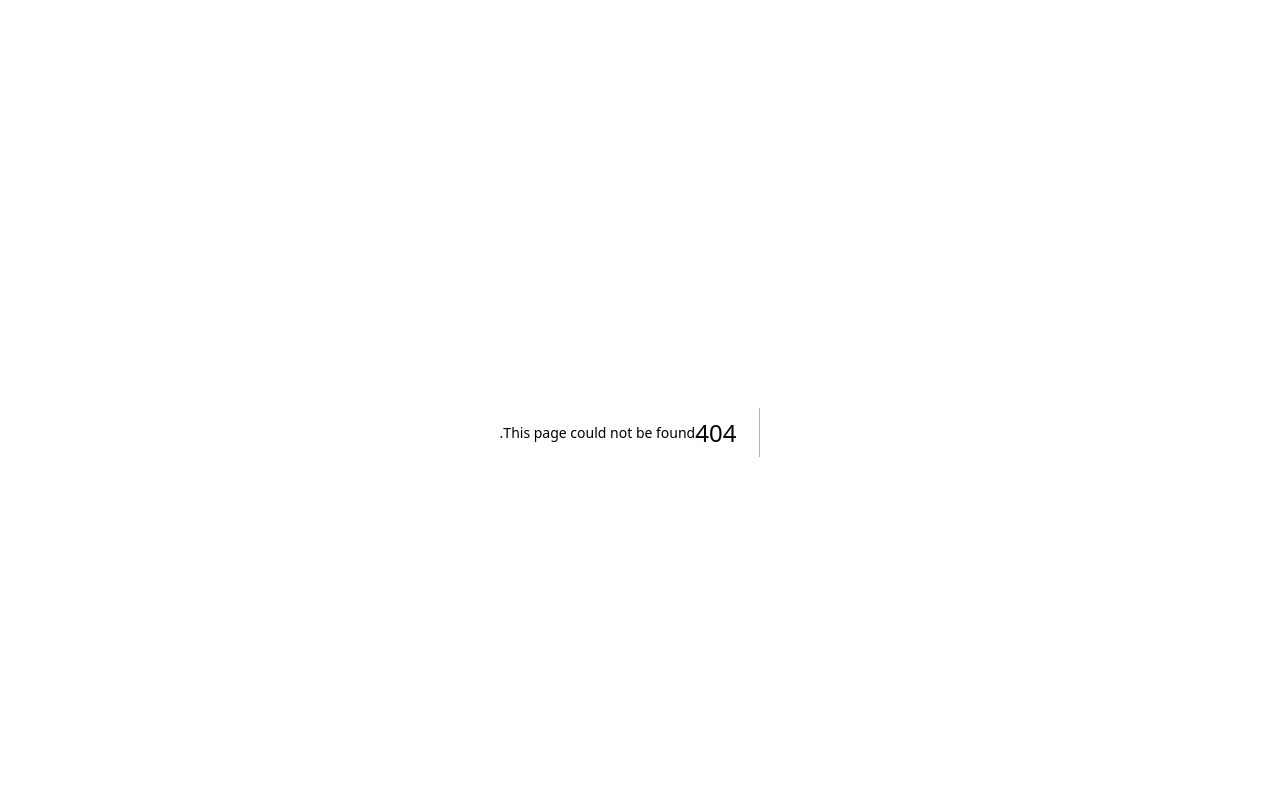
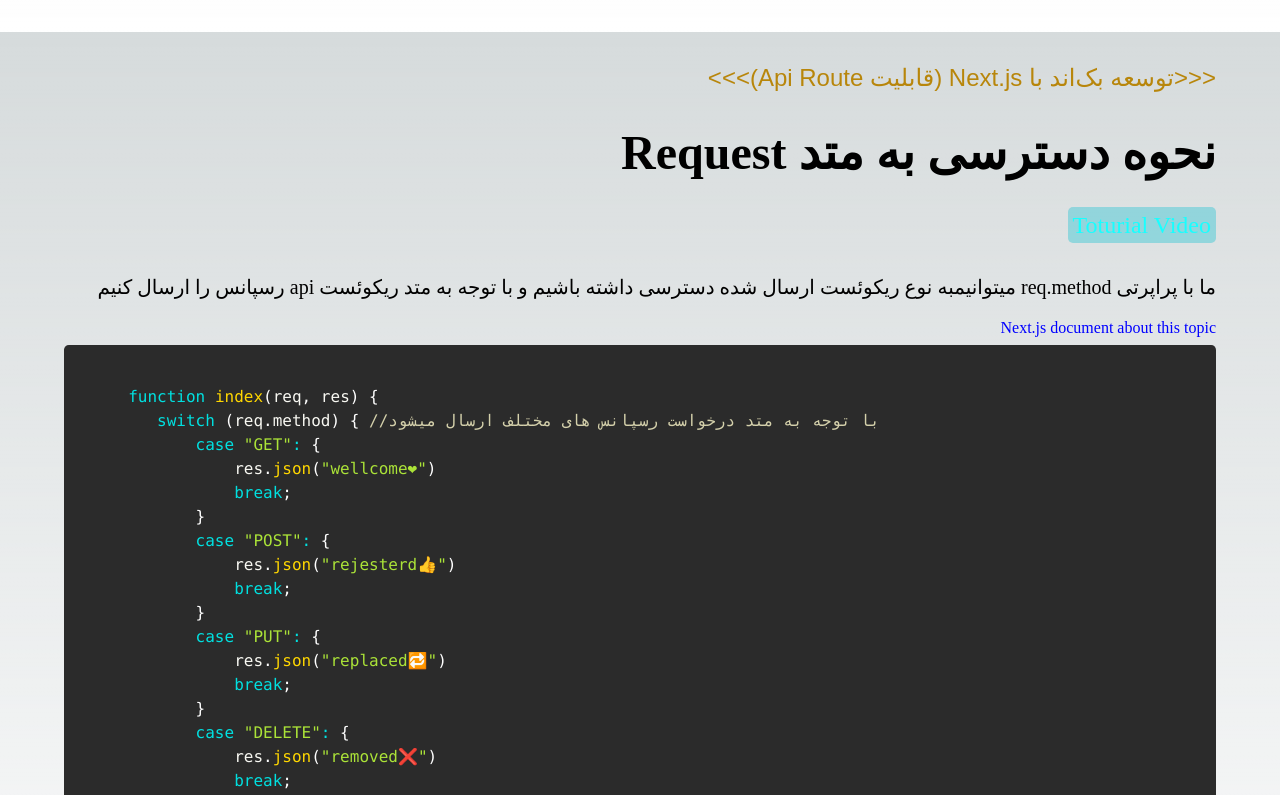
Before and after one commit to mosalehkamali/nextjs-tutorial, a Next.js app: page /ApiRoure/AccessRequest in a window 1280 px wide. Before the commit this address had no page. Shown: the top 795 px of the page. Built offline with nearby package versions, Linux system fonts and the light colour scheme.

Commit message:
AccessRequest

```diff
--- a/data/db.json
+++ b/data/db.json
@@ -192,6 +192,12 @@
             "title":"توسعه اولین Api با متد Get",
             "path":"DevelopGetApi",
             "lessonLink":"https://sabzlearn.ir/lesson/45-28074/"
+          },
+          {
+            "id":203,
+            "title":"نحوه دسترسی به متد Request",
+            "path":"AccessRequest",
+            "lessonLink":"https://sabzlearn.ir/lesson/45-28075/"
           }
         ]
         }
--- /dev/null
+++ b/pages/ApiRoure/AccessRequest.js
@@ -0,0 +1,44 @@
+import TopicContent from '@/components/module/TopicContent'
+import React from 'react'
+
+function AccessRequest() {
+  return (
+    <>
+     <TopicContent
+     text={'ما با پراپرتی req.method میتوانیمبه نوع ریکوئست ارسال شده دسترسی داشته باشیم و با توجه به متد ریکوئست api رسپانس را ارسال کنیم'}
+     link={'https://nextjs.org/docs/pages/building-your-application/routing/api-routes'}
+     code={`
+     function index(req, res) {
+        switch (req.method) { //با توجه به متد درخواست رسپانس های مختلف ارسال میشود
+            case "GET": {
+                res.json("wellcome❤")
+                break;
+            }
+            case "POST": {
+                res.json("rejesterd👍")
+                break;
+            }
+            case "PUT": {
+                res.json("replaced🔁")
+                break;
+            }
+            case "DELETE": {
+                res.json("removed❌")
+                break;
+            }
+            default:{
+                res.json("wellcome❤")
+            }
+
+        }
+    }
+
+    export default index
+
+     `}
+     ></TopicContent>
+    </>
+  )
+}
+
+export default AccessRequest
--- /dev/null
+++ b/pages/api/index.js
@@ -0,0 +1,27 @@
+
+function index(req, res) {
+    switch (req.method) {
+        case "GET": {
+            res.json("wellcome❤")
+            break;
+        }
+        case "POST": {
+            res.json("rejesterd👍")
+            break;
+        }
+        case "PUT": {
+            res.json("replaced🔁")
+            break;
+        }
+        case "DELETE": {
+            res.json("removed❌")
+            break;
+        }
+        default:{
+            res.json("wellcome❤")
+        }
+
+    }
+}
+
+export default index
```
